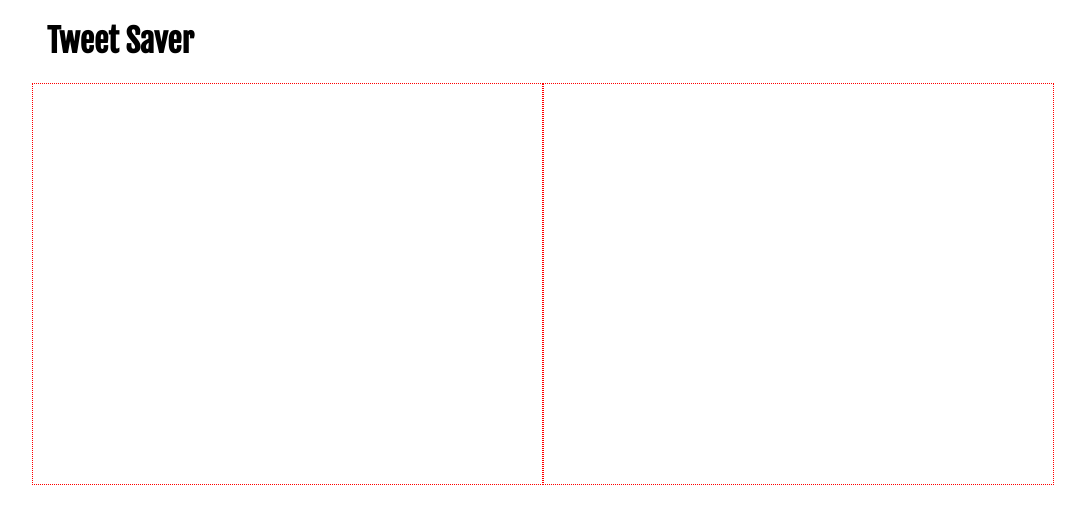
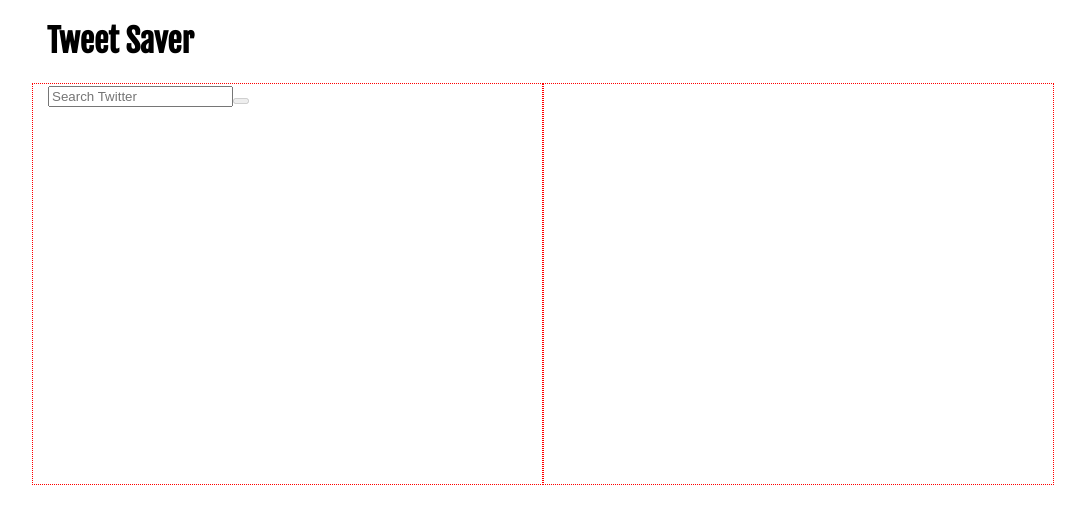
Before and after one commit to stylecramper/tweet-saver, an Angular app: page / in a window 1280 px wide. Shown: the top 524 px of the page, without its empty margins (97-1182 px from the left). Built offline with nearby package versions, Linux system fonts and the light colour scheme.

Commit message:
Scaffold search component & search service

```diff
--- a/src/app/app.component.html
+++ b/src/app/app.component.html
@@ -2,7 +2,7 @@
     <h1 class="page-title">Tweet Saver</h1>
     <div class="app-container">
       <div class="app-search">
-
+        <app-search></app-search>
       </div>
       <div class="app-saved">
 
--- a/src/app/search/search.component.html
+++ b/src/app/search/search.component.html
@@ -1,3 +1,15 @@
-<p>
-  search works!
-</p>
+<section class="search">
+  <form [formGroup]="searchForm" (ngSubmit)="doSearch(searchForm)">
+    <input
+      type="text"
+      class="search-input"
+      #searchfield
+      id="search-field"
+      placeholder="Search Twitter"
+      [formControl]="searchForm.controls['searchterm']">
+      <button
+        [disabled]="searchForm.invalid"
+        type="submit"
+        class="search-button"></button>
+  </form>
+</section>
--- a/src/app/search/search.component.ts
+++ b/src/app/search/search.component.ts
@@ -1,4 +1,7 @@
 import { Component, OnInit } from '@angular/core';
+import { FormBuilder, FormGroup, Validators } from '@angular/forms';
+
+import { SearchService } from './services/search.service';
 
 @Component({
   selector: 'app-search',
@@ -6,10 +9,26 @@
   styleUrls: ['./search.component.scss']
 })
 export class SearchComponent implements OnInit {
+  searchForm: FormGroup;
 
-  constructor() { }
+  constructor(
+    private fb: FormBuilder,
+    searchService: SearchService
+  ) {
+    this.createForm();
+  }
 
   ngOnInit() {
   }
 
+  createForm() {
+    this.searchForm = this.fb.group({
+      searchterm: [ '', Validators.required ]
+    });
+  }
+
+  doSearch(form) {
+
+  }
+
 }
```
Also changed, not shown: src/app/app.module.ts (+8 -2 lines).
